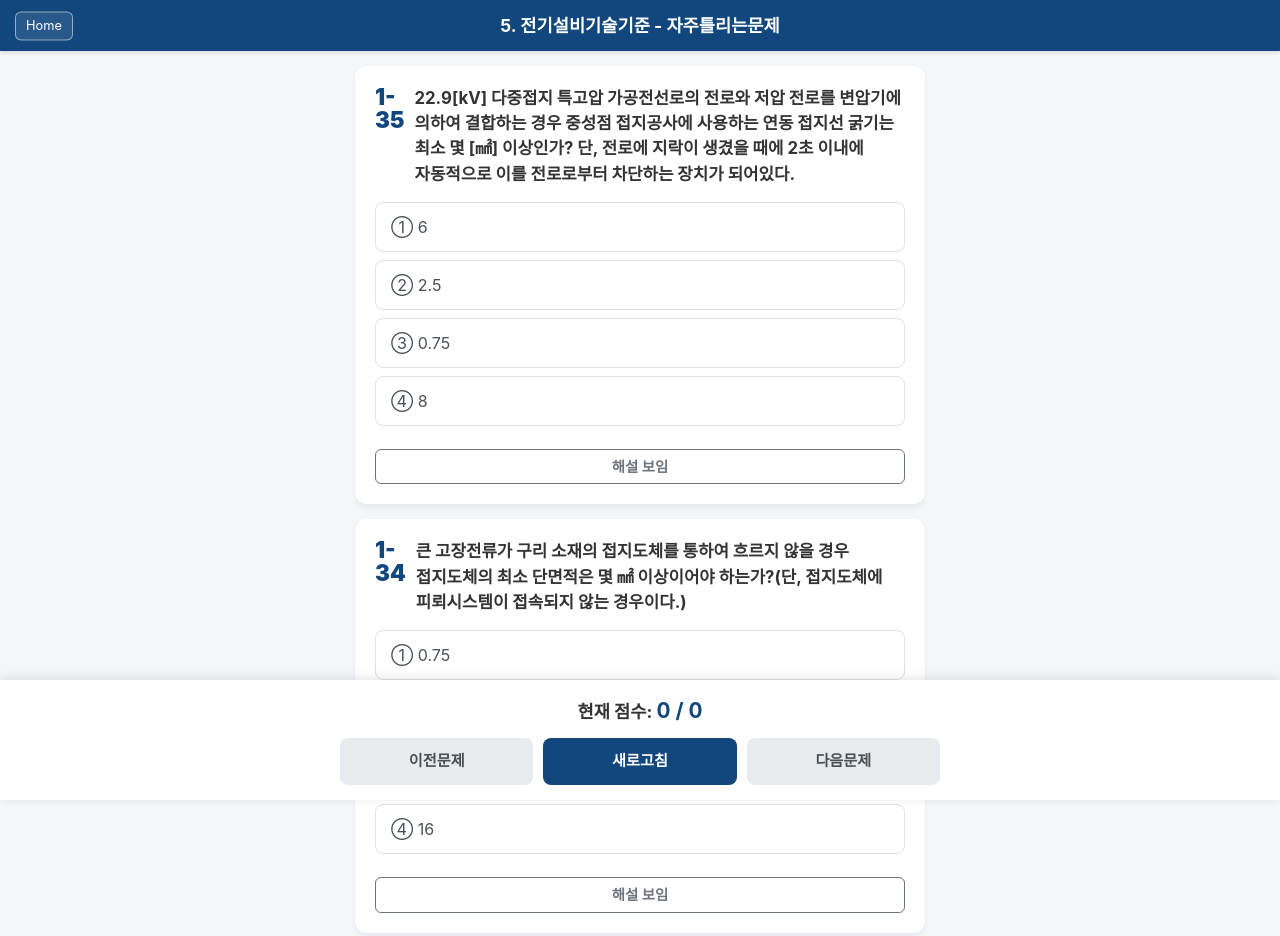
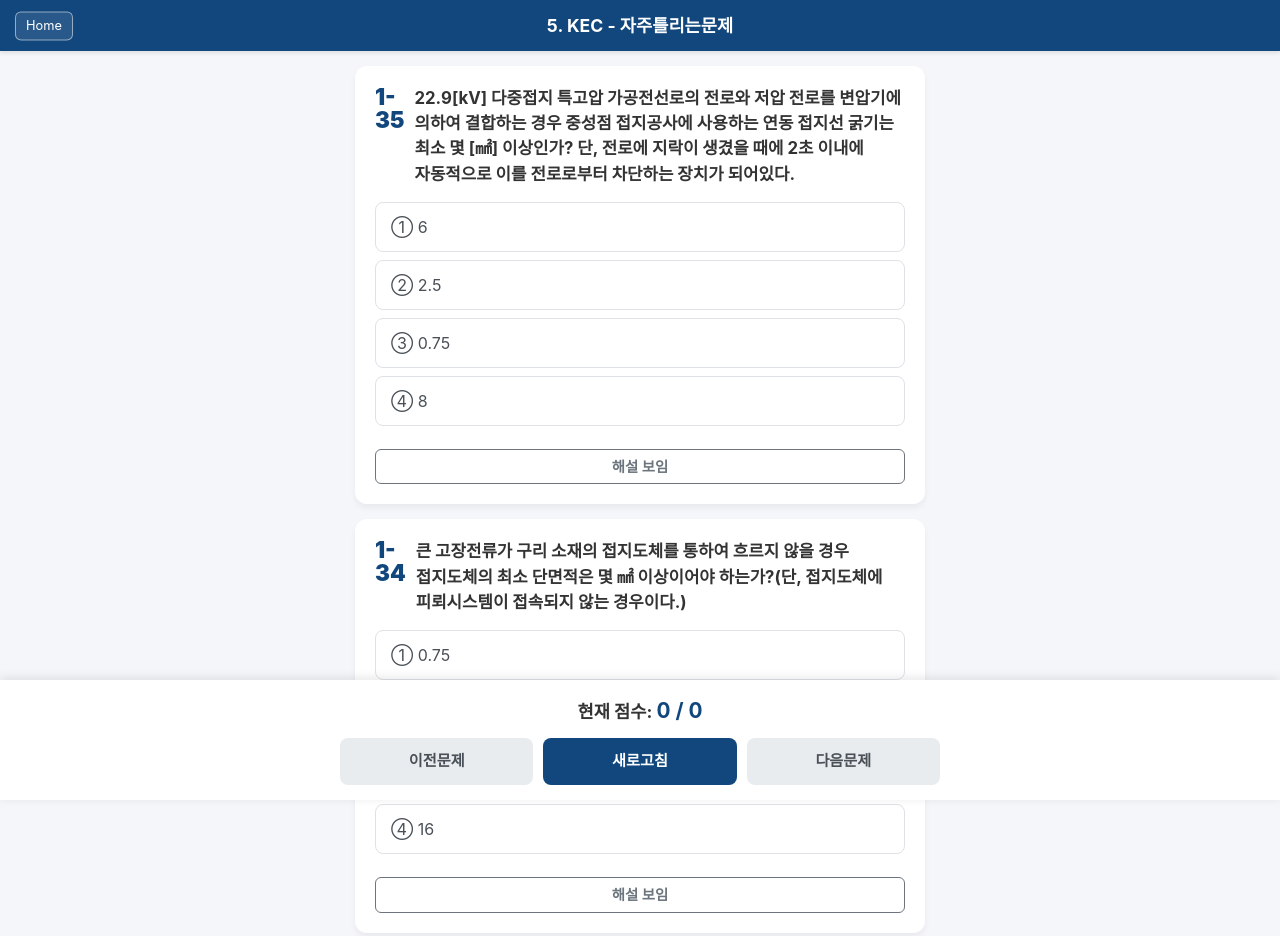
Before and after one commit to sisulmansa/dp3, a plain HTML site: page dasan/5_equipment/fmq.html in a window 1280 px wide. Shown: the top 936 px of the page. Drawn offline with nearby package versions, Linux system fonts and the light colour scheme.

Commit message:
5.전기설비기술기준 공통사항 수정

```diff
--- a/dasan/5_equipment/fmq.html
+++ b/dasan/5_equipment/fmq.html
@@ -210,7 +210,7 @@
     <!-- 13. home으로 이동하는 <a> 태그 -->
     <a href="../../index.html" class="btn-home">Home</a>
     <!-- 12. h1 내용 설정 -->
-    <h1>5. 전기설비기술기준 - 자주틀리는문제</h1>
+    <h1>5. KEC - 자주틀리는문제</h1>
   </header>
 
   <main class="app-container" id="quiz-container">
```
